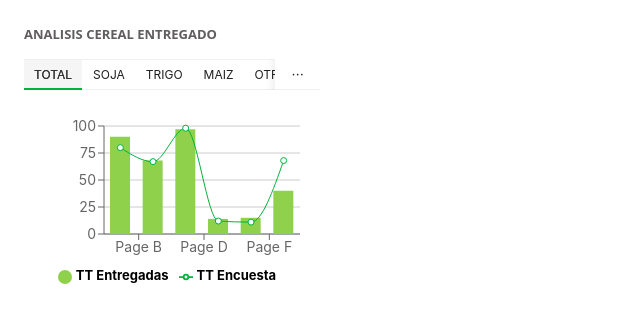
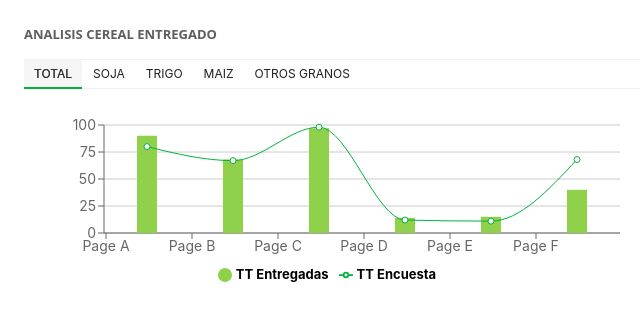
Before and after one commit to juliperelda/grafico-cereal-insumos, a React (Create React App) app: page / in a window 1280 px wide. Shown: the top 322 px of the page, without its empty margins (0-640 px from the left). Built offline with nearby package versions, Linux system fonts and the light colour scheme.

Commit message:
Realizando pruebas

```diff
--- a/src/components/analisis/Analisis.js
+++ b/src/components/analisis/Analisis.js
@@ -7,7 +7,7 @@ export const Analisis = () => {
     return (
         <>
             <div className="divContainer">
-                <Card className="cardGraficoCerealEntregado" style={{ width: "50%", height: "700px" }}>
+                <Card className="cardGraficoCerealEntregado" style={{ width: "100%", height: "200px" }}>
                     <h1 className="titulos">ANALISIS CEREAL ENTREGADO</h1>
                     <GraficoCerealEntregado />
                 </Card>
--- a/src/components/analisisCerealEntregado/graficoCerealEntregado.css
+++ b/src/components/analisisCerealEntregado/graficoCerealEntregado.css
@@ -4,8 +4,6 @@
     width: 50%;
     height: 200px;
 }
-
-
 
 
 .ant-tabs-nav-wrap{
```
